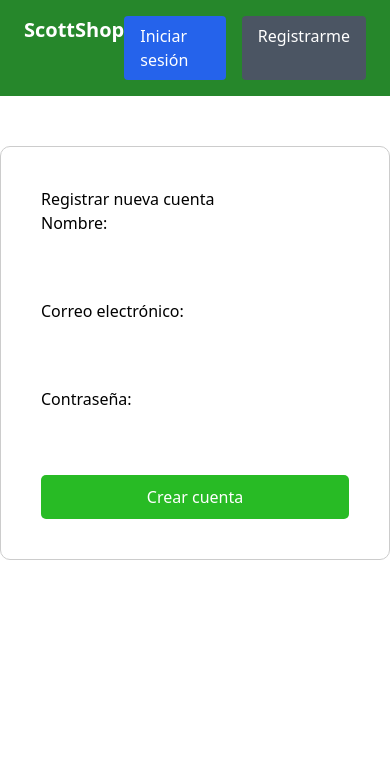
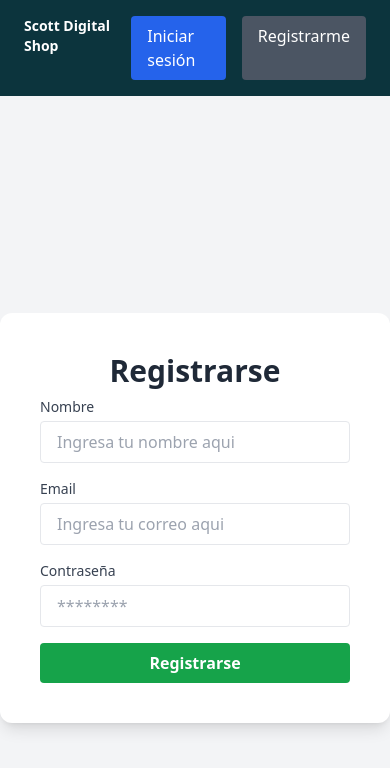
Before and after one commit to Guevarajonathan345/ScottShop_frontend, a React (Vite) app: page /register in a window 390 px wide. Shown: the top 768 px of the page. Built offline with nearby package versions, Linux system fonts and the light colour scheme.

Commit message:
feat: implement public catalog with protected auth routes and fixing others classes

```diff
--- a/src/components/navbar.jsx
+++ b/src/components/navbar.jsx
@@ -3,9 +3,9 @@ import { Link } from "react-router-dom";
 function Navbar({ isLoggedIn, onLogout, isAdmin}){
 
   return (
-    <nav className="bg-[#26872B] text-white px-6 py-4 flex justify-between">
-      <Link to="/" className="text-xl font-bold">
-        ScottShop
+    <nav className="bg-[#0c343d] text-white px-6 py-4 flex justify-between">
+      <Link to="/Home" className="text-sm lg:text-2xl md:text-lg font-bold">
+        Scott Digital Shop
       </Link>
 
       <div className="flex gap-4">
--- a/src/containers/ProductListContainer.jsx
+++ b/src/containers/ProductListContainer.jsx
@@ -13,18 +13,18 @@ const ProductListContainer = () => {
   const auth = useAuth();
 
   //limpia el estado al cerrar sesion
-  useEffect(() => {
+  {/* useEffect(() => {
     if (!auth.isLoggedIn) {
       setProductos([]);
       setLoading(false);
       setError(null);
       return;
     }
-  }, [auth.isLoggedIn]);
+  }, [auth.isLoggedIn]);*/}
 
   useEffect(() => {
 
-    if (!auth.isLoggedIn) return;
+    {/* if (!auth.isLoggedIn) return; */}
 
     const fetchProducts = async () => {
       try {
@@ -51,9 +51,9 @@ const ProductListContainer = () => {
     };
 
     fetchProducts();
-  }, [auth.isLoggedIn]); // Se ejecuta solo al inicio
+  }, []); // Se ejecuta solo al inicio
 
-    if (!auth.isLoggedIn) return null;
+    {/* if (!auth.isLoggedIn) return null; */}
     if (loading) return <p> Cargando inventario </p>;
     if (error) return <p className="p-4 text-red-500"> Error {error}</p>;
 
--- a/src/containers/productCard.jsx
+++ b/src/containers/productCard.jsx
@@ -1,20 +1,31 @@
-const ProductCard = ({  product, isAdmin }) => {
+const ProductCard = ({ product, isAdmin }) => {
     return (
-        <div className="border rounded p-4 shadow">
+
+    <div className="bg-white rounded-xl shadow-md overflow-hidden hover:shadow-xl transition">
+            {/* Imagen */}
+      <img
+        src={`http://localhost:3000/uploads/${product.imagen}`}
+        alt={product.nombre}
+        className="w-full h-48 object-cover"
+      />
+      <div className="border rounded p-4 shadow">
             <h3 className="font bold text-lg mb-2">{product.nombre}</h3>
-            <p>${product.precio}</p>
+            <p className="text-yellow-600 text-sm">{product.nombre_categoria}</p>
+            <p className="text-gray-600 ">${product.precio}</p>
+
 
             {isAdmin && (
                 <div className="flex gap-2 mt-2">
-                    <button className = "bg-green text-white-400 px-2">
+                    <button className = "bg-green text-green-900 px-2">
                         Editar
                     </button>
-                    <button className = "bg-red-600 text-white-400 px-2">
+                    <button className = "bg-red-600 text-red-400 px-2">
                         Eliminar
                     </button>
                 </div>
             )}
         </div>
+    </div>
     );
 };
 
--- a/src/pages/login.jsx
+++ b/src/pages/login.jsx
@@ -26,12 +26,9 @@ const Login = ({ onLoginSubmit, isLoading, loginError }) => {
       <div className="flex items-center justify-center bg-gray-100">
         <div className="bg-white p-10 rounded-xl shadow-lg w-full max-w-md">
 
-          <h2 className="text-3xl font-arial mb-2 text-gray-800">
+          <h2 className="text-3xl font-bold mb-2 text-gray-800" style={{textAlign: 'center'}}>
             Bienvenido
           </h2>
-          <p className="text-gray-500 mb-6">
-            Miles de productos de tecnologia te esperan
-          </p>
 
           {loginError && (
             <p className="bg-red-100 text-red-700 p-3 rounded mb-4 text-sm">
--- a/src/pages/register.jsx
+++ b/src/pages/register.jsx
@@ -1,10 +1,11 @@
 import {useState} from "react";
+import LoginImage from '../assets/shopping_devices.jpg';
 
 const Register = ( { onRegisterSubmit, isLoading, registerError }) => {
     // Estados locales para los campos del formulario
-    const [nombre, setNombre] = useState ('');
-    const [email, setEmail] = useState ('');
-    const [password, setPassword] = useState('');
+    const [nombre, setNombre] = useState ("");
+    const [email, setEmail] = useState ("");
+    const [password, setPassword] = useState("");
 
     const handleSubmit = (e) => {
 
@@ -14,63 +15,83 @@ const Register = ( { onRegisterSubmit, isLoading, registerError }) => {
     };
 
     return (
-        <div style={{padding: '40px', maxWidth: '400px',
-                    margin: '50px auto', border: '1px solid #ccc',
-                    borderRadius: '10px'}}>
 
-           <h2>Registrar nueva cuenta</h2>
-            {registerError && <p style = {{color: 'red', fontWeight: 'bold' }}> {registerError} </p>}
-
-            <form onSubmit={ handleSubmit}>
-                <div style={{marginBottom: '15px'}}>
-                    <label>Nombre:</label>
-                    <input
-                       type = "text"
-                       value = {nombre}
-                       onChange={(e) => setNombre(e.target.value)}
-                       required
-                       style = {{width: '100%', padding: '10px', marginTop: '5px', boxSizing: 'border-box'}}
+    <div className="min-h-screen grid grid-cols-1 md:grid-cols-2">
+            {/* Imagen lado izquierdo */}
+      <div className="hidden md:flex items-center justify-center bg-gray-900">
+        <img
+          src={LoginImage}
+          alt="Tienda"
+          className="object-cover h-full w-full"
         />
       </div>
 
-                <div style={{marginBottom: '15px'}}>
-                    <label>Correo electrónico:</label>
+        <div className="flex items-center justify-center bg-gray-100">
+            <div className="bg-white p-10 rounded-xl shadow-lg w-full max-w-md">
+                <h2 className="text-3xl font-bold mb-2 text-gray-800" style={{textAlign: 'center'}}>
+                    Registrarse
+                </h2>
+                {registerError && (
+                    <p className="bg-red-100 text-red-700 p-3 reounded mb-4 text-sm">
+                        {registerError}
+                    </p>
+                )}
+                <form onSubmit={handleSubmit} className="space-y-4">
+                    <div>
+                        <label className="block text-sm font-medium text-gray-700">
+                            Nombre
+                        </label>
                         <input
-                       type = "email"
-                       value = {email}
-                       onChange={(e) => setEmail(e.target.value)}
+                            type="text"
+                            value={nombre}
+                            onChange={(e) => setNombre (e.target.value)}
                             required
-                       style = {{width: '100%', padding: '10px', marginTop: '5px', boxSizing: 'border-box'}}
+                            className="mt-1 w-full px-4 py-2 border rounded focus:outline-none focus:ring-2 focus:ring-blue-600"
+                            placeholder= "Ingresa tu nombre aqui"
                             />
                     </div>
 
-                <div style={{marginBottom: '15px'}}>
-                    <label> Contraseña:</label>
+                    <div>
+                        <label className="block text-sm font-medium text-gray-700">
+                            Email
+                        </label>
                         <input
-                       type = "password"
-                       value = {password}
-                       onChange={(e) => setPassword(e.target.value)}
+                            type="email"
+                            value={email}
+                            onChange={(e) => setEmail (e.target.value)}
                             required
-                       style = {{width: '100%', padding: '10px', marginTop: '5px', boxSizing: 'border-box'}}
+                            className="mt-1 w-full px-4 py-2 border rounded focus:outline-none focus:ring-2 focus:ring-blue-600"
+                            placeholder= "Ingresa tu correo aqui"
                             />
                     </div>
 
+                    <div>
+                        <label className="block text-sm font-medium text-gray-700">
+                        Contraseña
+                        </label>
+                        <input
+                            type="password"
+                            value={password}
+                            onChange={(e) => setPassword(e.target.value)}
+                            required
+                            className="mt-1 w-full px-4 py-2 border rounded focus:outline-none focus:ring-2 focus:ring-blue-600"
+                            placeholder="********"
+                        />
+                    </div>
                     <button
                         type = "submit"
-                disabled = {isLoading}
-                style = {{
-                    width: '100%',
-                    padding: '10px',
-                    backgroundColor: isLoading ? '#aaa' : '#28bb25ff',
-                    color: 'white',
-                    border: 'none',
-                    borderRadius: '5px',
-                    cursor: isLoading ? 'not-allowed' : 'pointer'
-                }}
+                        disabled={isLoading}
+                        className= {`w-full py-2 rounded text-white font-semibold transition ${
+                isLoading
+                  ? "bg-gray-400 cursor-not-allowed"
+                  : "bg-green-600 hover:bg-green-700"
+              }`}
               >
-                    {isLoading ? 'Registrando' : 'Crear cuenta'}
+                {isLoading ? "Registrando..." : "Registrarse"}
               </button>
                 </form>
+            </div>
+        </div>
     </div>
     );
 };
--- a/src/routes/appRoutes.jsx
+++ b/src/routes/appRoutes.jsx
@@ -11,7 +11,10 @@ const appRoute = () => {
 
     return (
         <Routes>
-        {/* Ruta publica*/}
+
+        <Route path="/" element={<ProductListContainer/> } />
+
+        {/*LOGIN*/}
         <Route
         path="/login"
         element={
@@ -41,21 +44,17 @@ const appRoute = () => {
         }
         />
 
-        {/* Ruta protegida */ }
+        {/* Admin panel (mas adelante)
         <Route
-        path="/"
+        path="/admin"
         element={
-            auth.isLoggedIn ? (
-                <ProductListContainer
-                isLoggedIn={auth.isLoggedIn}
-                isAdmin={auth.isAdmin}/>
-            ) : (
-              <Navigate to="/login" replace />
-            )
+            {auth.isAdmin ? <AdminPanel />
+                :
+            <Navigate to ="/" replace />}
           }
-        />
+        /> */}
       </Routes>
     );
-}
+};
 
 export default appRoute;
```
Lines whose indentation alone changed are shown as unchanged.
